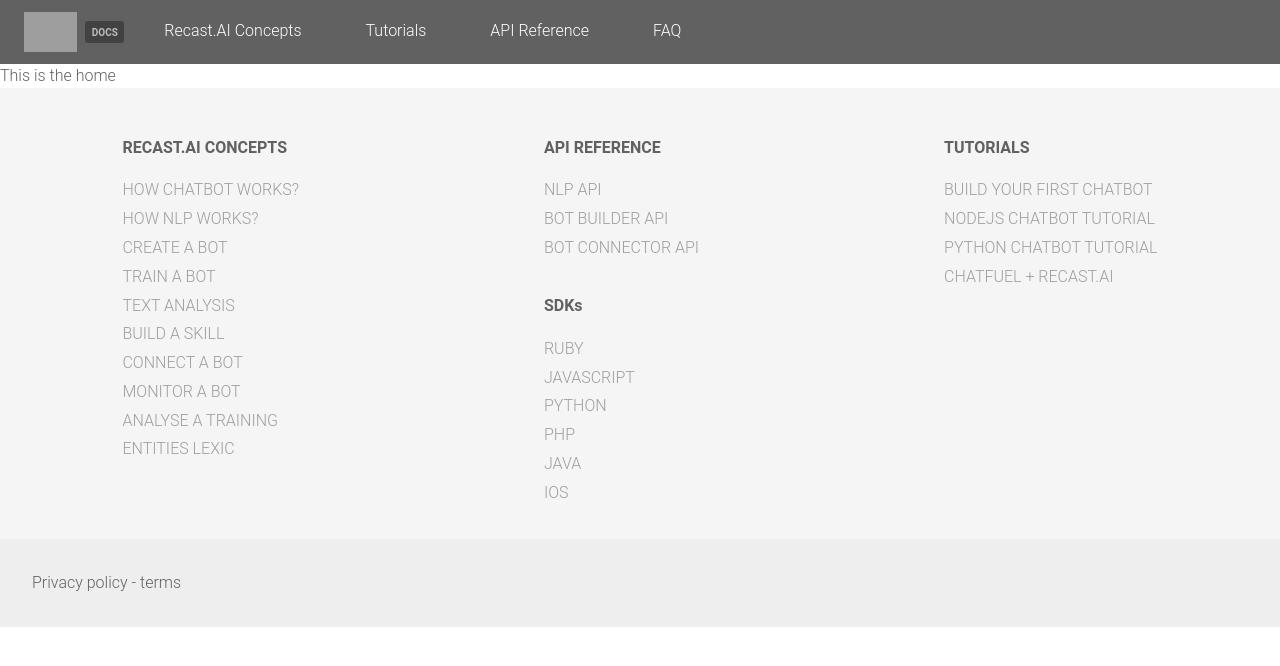
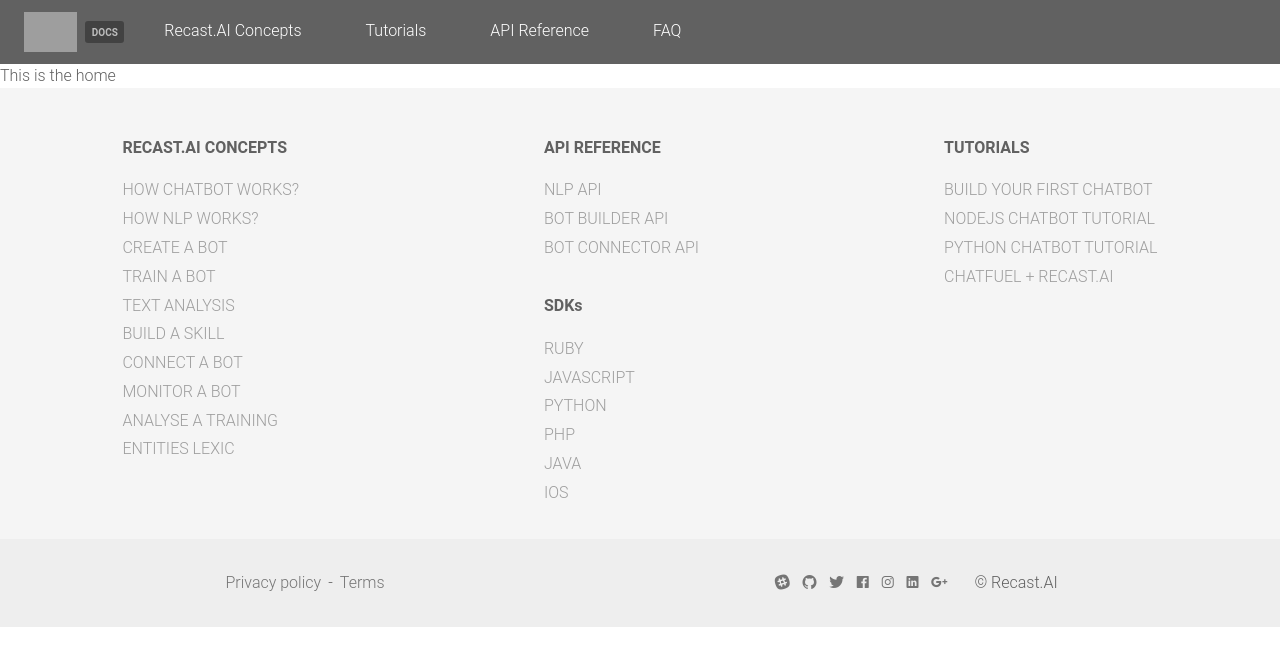
Before and after one commit to SAP-archive/docs, a Jekyll site: the page built from index.md, in a window 1280 px wide. Shown: the top 666 px of the page. Built offline with Jekyll 4.4.1, drawn with Linux system fonts in a browser that asks for light colours; nearby versions of some CDN libraries; grey boxes are pictures that could not be loaded.

Commit message:
upd(footer) add social links and improve style

```diff
--- a/_includes/footer.html
+++ b/_includes/footer.html
@@ -45,10 +45,29 @@
 
   <div class="Footer-bottom">
     <div>
-      Privacy policy - terms
+      <a target="_blank" rel="noopener noreferrer" href="https://recast.ai/privacy-policy" class="Footer-bottom-link">
+        Privacy policy
+      </a>
+       -
+      <a target="_blank" rel="noopener noreferrer" href="https://recast.ai/terms" class="Footer-bottom-link">
+        Terms
+      </a>
     </div>
 
-    <div>
+    <div class="Footer-bottom-logos">
+      {% for item in site.data.footer.logos %}
+        <a
+          target="_blank"
+          rel="noopener noreferrer"
+          class="Footer-bottom-social"
+          href="{{ item.link }}"
+          title="{{ item.title }}"
+        >
+          <i class="icon {{ item.logo }}"></i>
+        </a>
+      {% endfor %}
+
+      <p class="Footer-copyright">&copy;&nbsp;Recast.AI</p>
     </div>
   </div>
 </footer>
--- a/_includes/head.html
+++ b/_includes/head.html
@@ -3,4 +3,5 @@
   <meta http-equiv="X-UA-Compatible" content="IE=edge">
   <meta name="viewport" content="width=device-width, initial-scale=1">
   <link rel="stylesheet" href="{{ "/assets/main.css" | relative_url }}">
+  <link href="https://unpkg.com/ionicons@4.0.0/dist/css/ionicons.min.css"rel="stylesheet"/>
 </head>
--- a/_sass/recast/_footer.scss
+++ b/_sass/recast/_footer.scss
@@ -24,8 +24,36 @@
   }
 
   .Footer-bottom {
+    display: flex;
+    justify-content: space-around;
     padding: 2rem;
     background-color: $grey-200;
   }
 
+  .Footer-bottom-logos {
+    display: flex;
+  }
+
+  .Footer-bottom-social {
+    padding: 0 0.4rem;
+    color: $grey-600;
+    text-decoration: none;
+    &:hover {
+      color: $grey-800;
+    }
+  }
+
+  .Footer-bottom-link {
+    padding: 0 0.2rem;
+    color: $grey-600;
+    text-decoration: none;
+    &:hover {
+      color: $grey-800;
+    }
+  }
+
+  .Footer-copyright {
+    padding-left: 1.3rem;
+  }
+
 }
```
Also changed, not shown: _data/footer.yml (+22 -0 lines).
